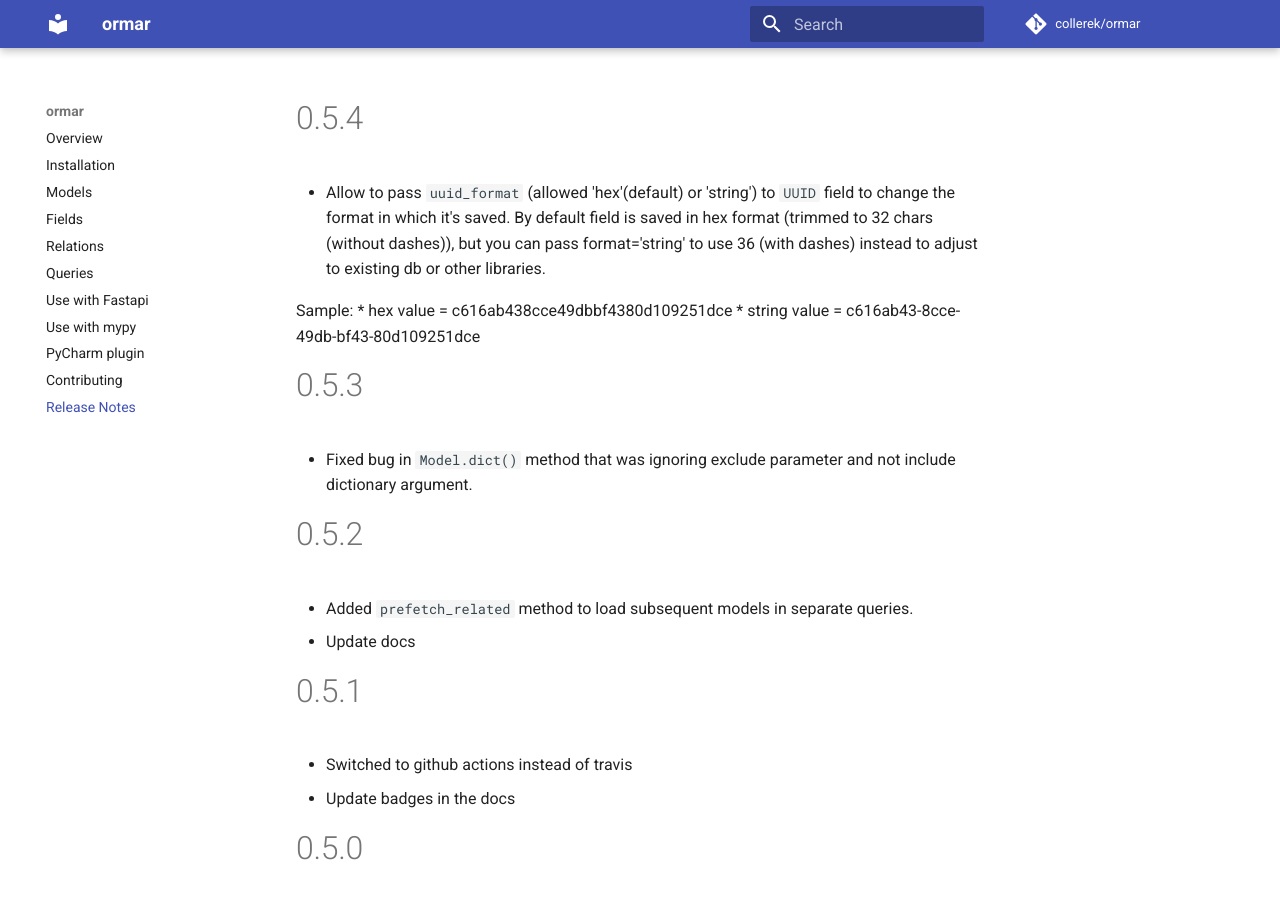
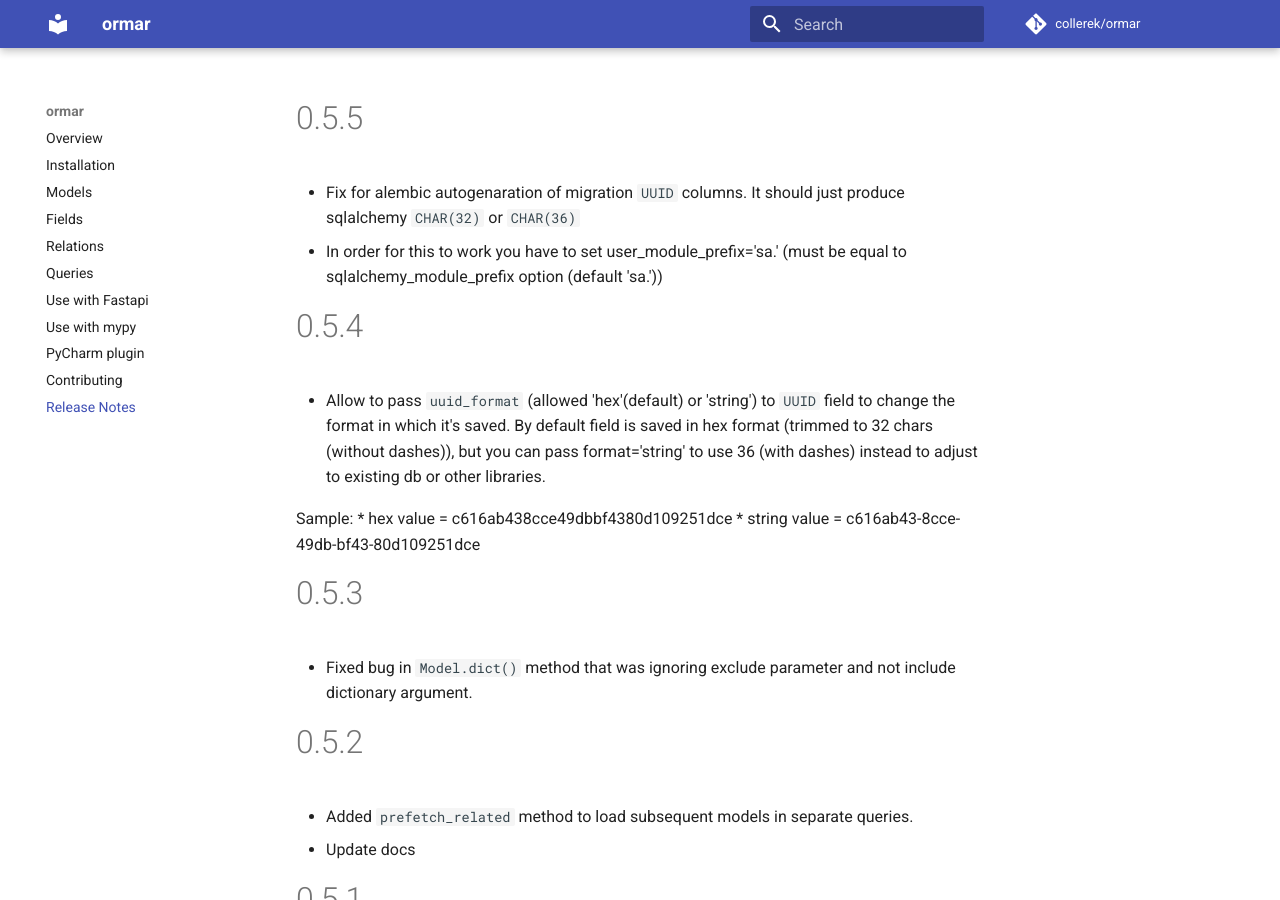
Before and after one commit to collerek/ormar, an MkDocs documentation site: the page built from docs/releases.md, in a window 1280 px wide and 900 px high. Built offline with MkDocs 1.6.1 and Material for MkDocs 9.7.7, drawn with Linux system fonts in a browser that asks for light colours; nearby versions of some CDN libraries; comment, search, counter and statistics services are not loaded.

Commit message:
bump version, update docs

```diff
--- a/docs/releases.md
+++ b/docs/releases.md
@@ -1,3 +1,8 @@
+# 0.5.5
+
+*  Fix for alembic autogenaration of migration `UUID` columns. It should just produce sqlalchemy `CHAR(32)` or `CHAR(36)`
+*  In order for this to work you have to set user_module_prefix='sa.' (must be equal to sqlalchemy_module_prefix option (default 'sa.'))
+
 # 0.5.4
 
 *  Allow to pass `uuid_format` (allowed 'hex'(default) or 'string') to `UUID` field to change the format in which it's saved.
--- a/ormar/__init__.py
+++ b/ormar/__init__.py
@@ -30,7 +30,7 @@ class UndefinedType:  # pragma no cover
 
 Undefined = UndefinedType()
 
-__version__ = "0.5.4"
+__version__ = "0.5.5"
 __all__ = [
     "Integer",
     "BigInteger",
```
Also changed, not shown: docs/models.md (+4 -0 lines).
